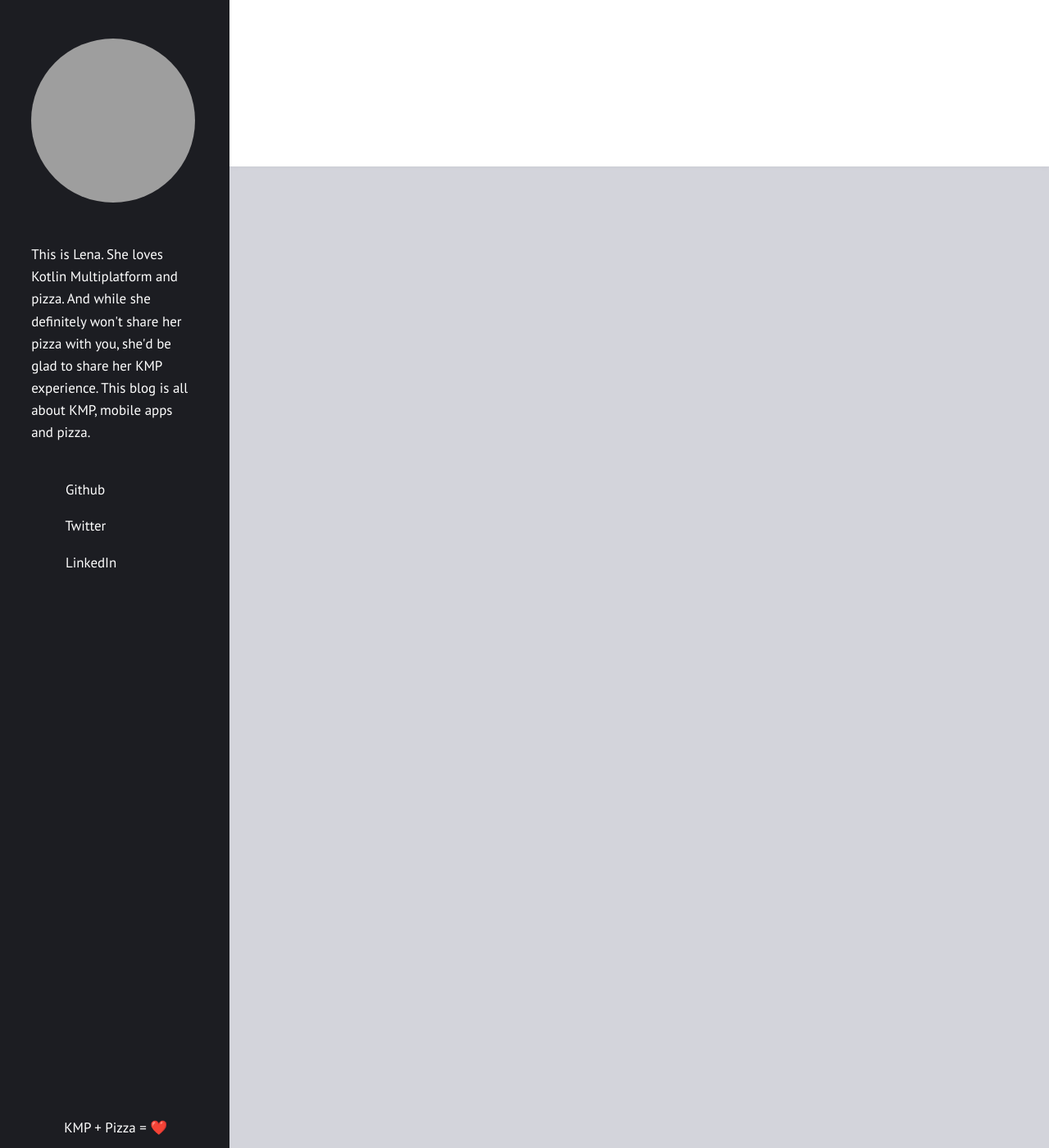
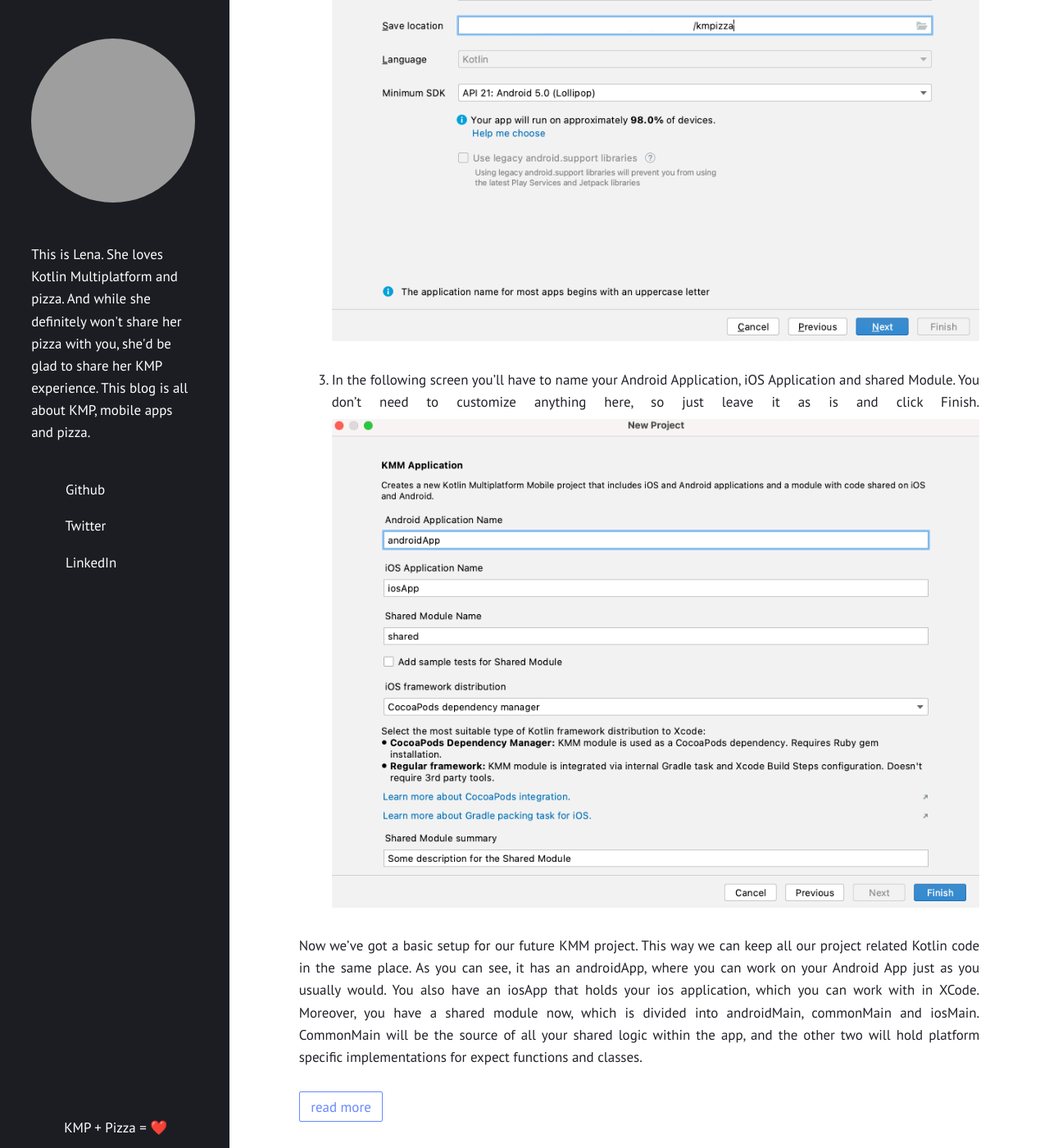
Before and after one commit to hlnstepanova/kmpizza, a Jekyll site: the page built from index.html, in a window 1280 px wide and 1400 px high, scrolled down 1197 px. Shown: the whole window at 82% size. Built offline with Jekyll 4.4.1, drawn with Linux system fonts in a browser that asks for light colours; some of the changed text lies outside the part shown; grey boxes are pictures that could not be loaded.

Commit message:
Step 1: Create a Kotlin Multiplatform project in Android Studio

```diff
--- /dev/null
+++ b/_posts/2022-01-04-step-1-create-a-kotlin-multiplatform-project.md
@@ -0,0 +1,19 @@
+---
+title:  "Step 1: Create a Kotlin Multiplatform project in Android Studio"
+layout: post
+categories: setup introductory
+---
+Everyone likes pizza, so let’s create a recipe app, where you can save all the yummy pizza recipes that you’ve tried and would like to recreate sometime in the future!
+
+Our first step will be to create a Kotlin Multiplatform project.
+
+1. Open Android studio, go to File -> New -> New Project and create a KMM Application.
+![create a KMM applicarion](/assets/images/step-1/1.png)
+
+2. Choose a name for the application and the package, define your save location and click Next.
+![choose a name](/assets/images/step-1/2.png)
+
+3. In the following screen you’ll have to name your Android Application, iOS Application and shared Module. You don’t need to customize anything here, so just leave it as is and click Finish.
+![last step](/assets/images/step-1/3.png)
+
+Now we’ve got a basic setup for our future KMM project. This way we can keep all our project related Kotlin code in the same place.  As you can see, it has an androidApp, where you can work on your Android App just as you usually would. You also have an iosApp that holds your ios application, which you can work with in XCode. Moreover, you have a shared module now, which is divided into androidMain, commonMain and iosMain. CommonMain will be the source of all your shared logic within the app, and the other two will hold platform specific implementations for expect functions and classes.
```
Also changed, not shown: _posts/2022-01-02-all-you-need-is-kmp.md (+5 -1 lines), assets/images/intro/pizza.jpg (added), assets/images/step-1/2.png, assets/images/step-1/3.png, assets/images/step-2/1.png (renamed from assets/images/step-1/4.png), assets/images/step-2/2.png (renamed from assets/images/step-1/5.png), assets/images/step-2/3.png (renamed from assets/images/step-1/6.png).
